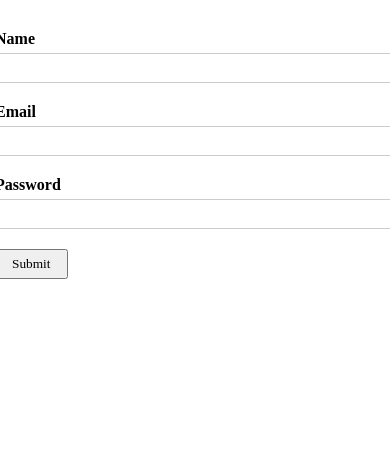
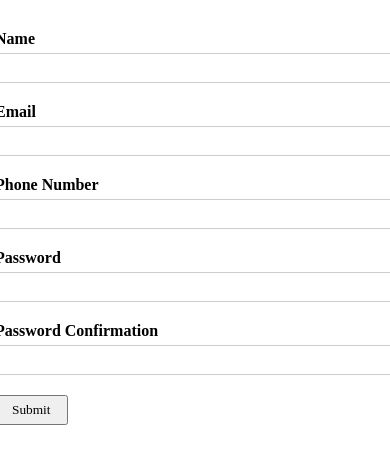
Before and after one commit to meisam-msr/formik, a React (Create React App) app: page / in a window 390 px wide. Shown: the top 464 px of the page. Built offline with nearby package versions, Linux system fonts and the light colour scheme.

Commit message:
phoneNumber,passwordConfirm and restrictions added

```diff
--- a/src/components/SignUpForm.js
+++ b/src/components/SignUpForm.js
@@ -6,15 +6,31 @@
     initialValues: {
       name: "",
       email: "",
+      phoneNumber: "",
       password: "",
+      passwordConfirm: "",
     },
     onSubmit: (values) => console.log(values),
     validationSchema: Yup.object({
-      name: Yup.string().required("Name is required"),
+      name: Yup.string()
+        .required("Name is required")
+        .min(6, "Name length is not valid"),
       email: Yup.string()
         .email("Invalid email format")
         .required("Email is required"),
-      password: Yup.string().required("Password is required"),
+      phoneNumber: Yup.string()
+        .required("Phone Number is required")
+        .matches(/^[0-9]{11}$/, "Invalid Phone Number")
+        .nullable(),
+      password: Yup.string()
+        .required("Password is required")
+        .matches(
+          /^(?=.*[A-Za-z])(?=.*\d)(?=.*[@$!%*#?&])[A-Za-z\d@$!%*#?&]{8,}$/,
+          "Must Contain 8 Characters, One Uppercase, One Lowercase, One Number and one special case Character"
+        ),
+      passwordConfirm: Yup.string()
+        .required("Password Confirmation is required")
+        .oneOf([Yup.ref("password"), null], "Password must match"),
     }),
   });
   console.log("form errors", formik.touched);
@@ -37,14 +53,36 @@
           )}
         </div>
         <div className="formControl">
+          <label>Phone Number</label>
+          <input
+            type="text"
+            {...formik.getFieldProps("phoneNumber")}
+            name="phoneNumber"
+          />
+          {formik.errors.phoneNumber && formik.touched.phoneNumber && (
+            <div className="error">{formik.errors.phoneNumber}</div>
+          )}
+        </div>
+        <div className="formControl">
           <label>Password</label>
           <input
-            type="text"
+            type="password"
             {...formik.getFieldProps("password")}
             name="password"
           />
           {formik.errors.password && formik.touched.password && (
             <div className="error">{formik.errors.password}</div>
+          )}
+        </div>
+        <div className="formControl">
+          <label>Password Confirmation</label>
+          <input
+            type="password"
+            {...formik.getFieldProps("passwordConfirm")}
+            name="passwordConfirm"
+          />
+          {formik.errors.passwordConfirm && formik.touched.passwordConfirm && (
+            <div className="error">{formik.errors.passwordConfirm}</div>
           )}
         </div>
         <button type="submit">Submit</button>
```
